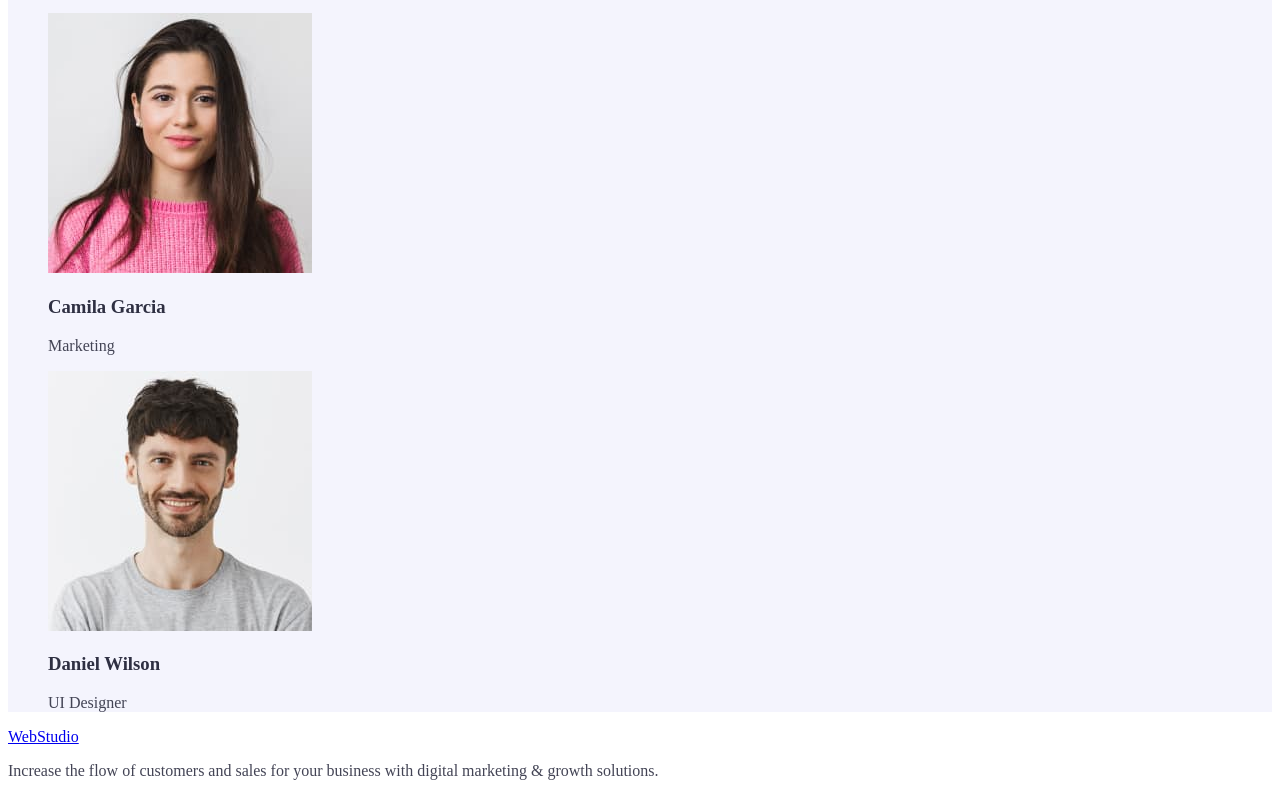
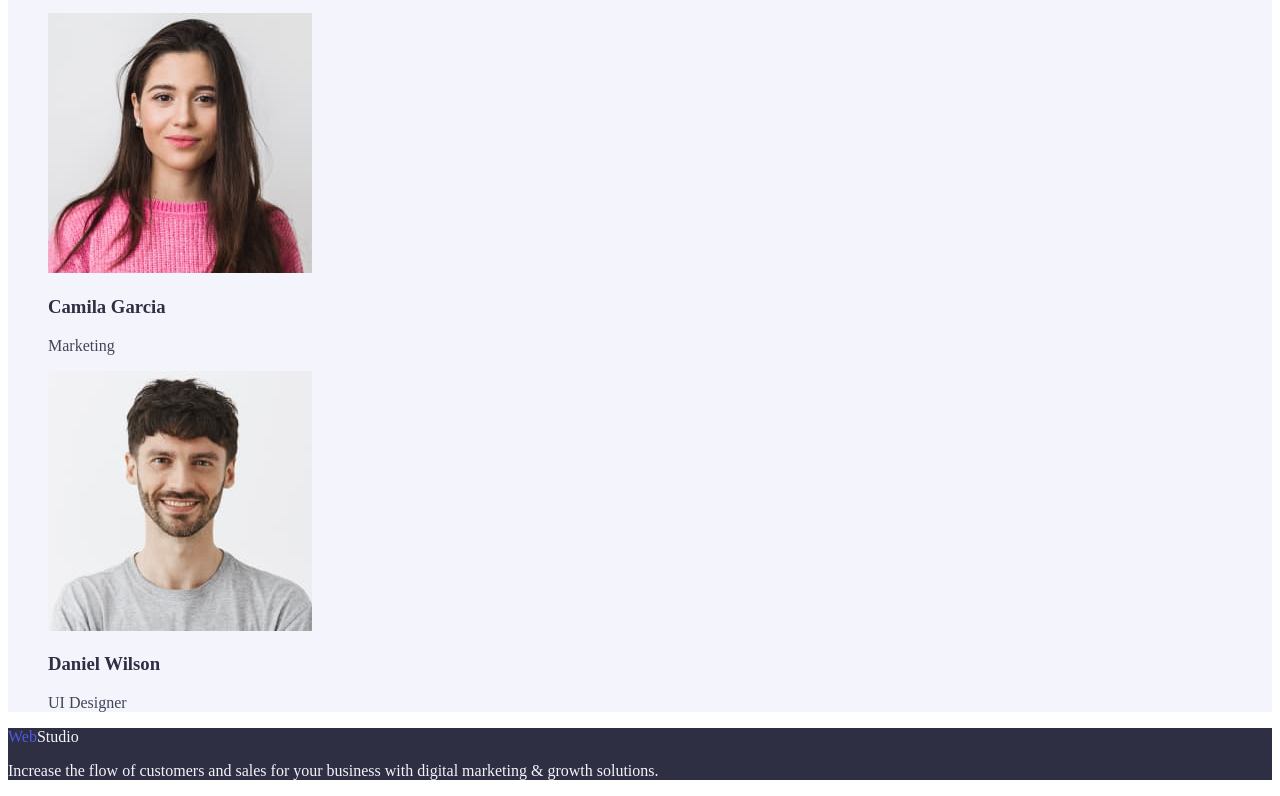
Before and after one commit to MykhailoYavorskyi/goit-markup-hw-02, a plain HTML site: page index.html in a window 1280 px wide. Shown: the part 1721-2517 px from the top of the page. Drawn offline with Linux system fonts and the light colour scheme.

Commit message:
footer edit

```diff
--- a/css/styles.css
+++ b/css/styles.css
@@ -92,3 +92,12 @@ body {
 }
 
 /* Footer */
+.botom {
+  background-color: #2e2f42;
+}
+.logo > span {
+  color: #f4f4fd;
+}
+.botom-text {
+  color: #f4f4fd;
+}
--- a/index.html
+++ b/index.html
@@ -153,9 +153,9 @@
       </section>
     </main>
     <!-- Footer -->
-    <footer>
-      <a href="./index.html">WebStudio</a>
-      <p>
+    <footer class="botom">
+      <a href="./index.html" class="logo link">Web<span>Studio</span></a>
+      <p class="botom-text">
         Increase the flow of customers and sales for your business with digital marketing
         & growth solutions.
       </p>
```
